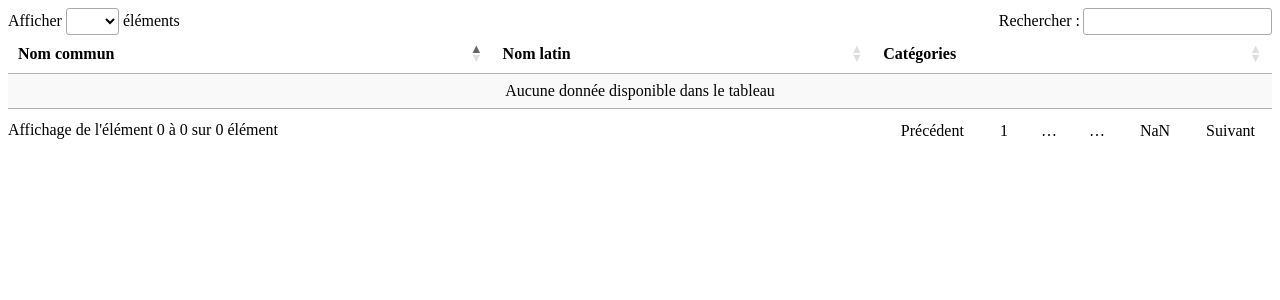
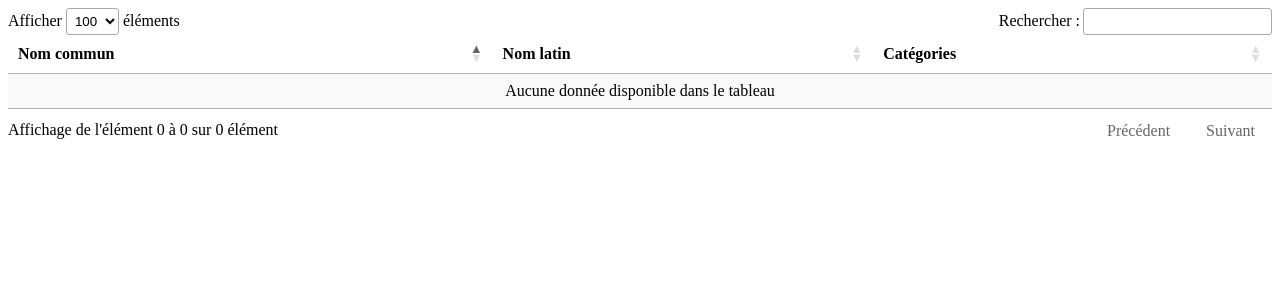
Before and after one commit to flavien-perier/graino, a Django app: page / in a window 1280 px wide. Shown: the top 300 px of the page. Run offline with Django 3.2, Linux system fonts and the light colour scheme; data that the repository does not hold is empty; some libraries are stand-ins or nearby versions.

Commit message:
Trad FR + pagination

```diff
--- a/variety/templates/variety/variety_list.html
+++ b/variety/templates/variety/variety_list.html
@@ -48,7 +48,7 @@
             "search": {
                 "caseInsensitive": true
             },
-            "pageLength": 0,
+            "pageLength": 100,
             "language": {
                 "sProcessing": "Traitement en cours...",
                 "sSearch": "Rechercher&nbsp;:",
```
